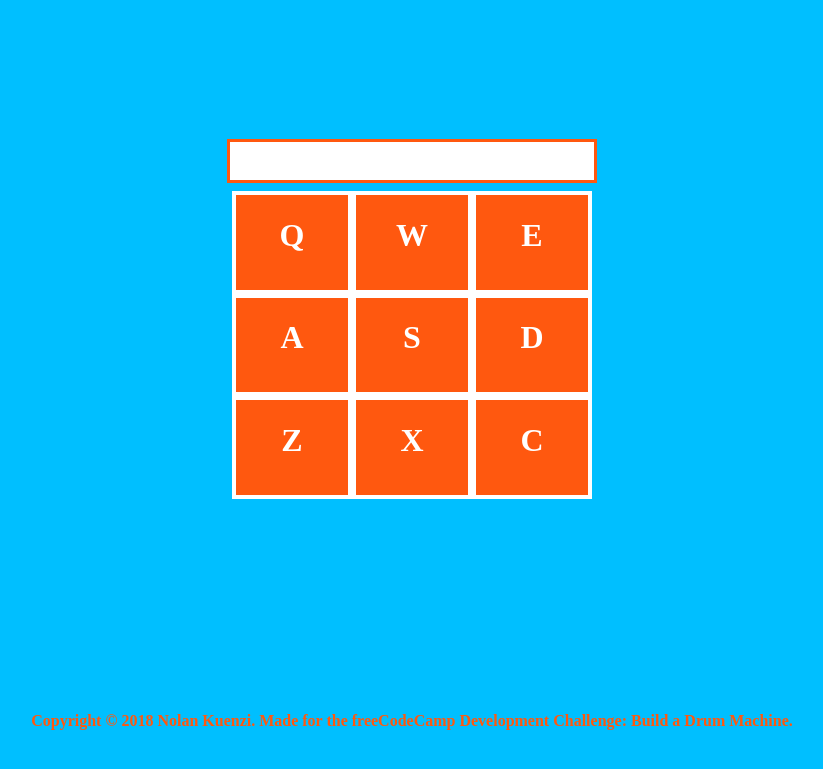
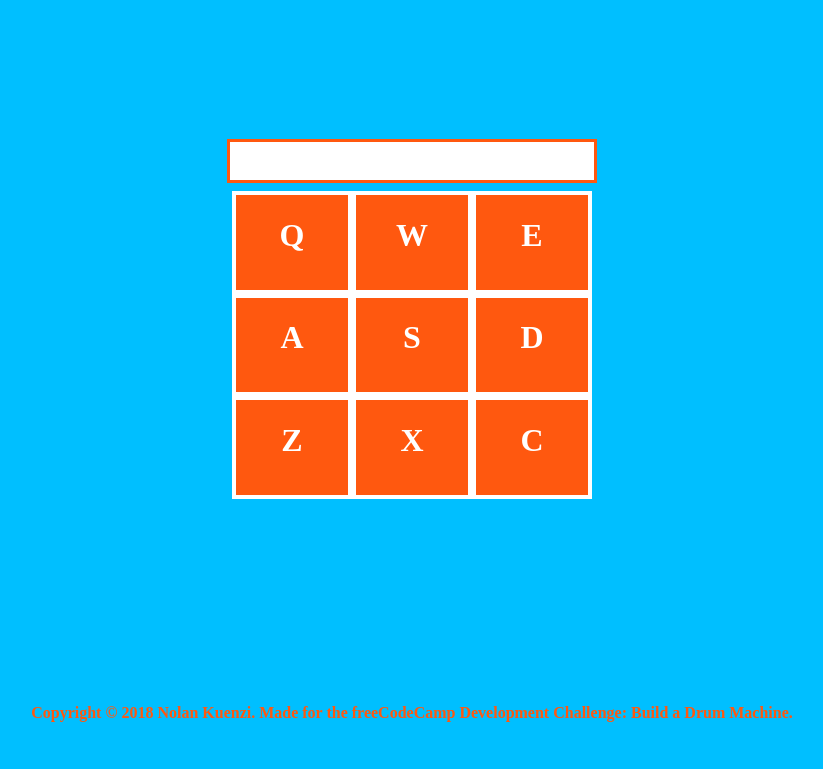
Before and after one commit to NolanKuenzi/drumMachine, a React app: page / in a window 1280 px wide. Shown: the part 79-848 px from the top of the page, without its empty margins (228-1051 px from the left). After the commit the page ends 821 px from the top, so only its background shows below. Built offline with nearby package versions, Linux system fonts and the light colour scheme.

Commit message:
layout update

```diff
--- a/src/index.css
+++ b/src/index.css
@@ -6,6 +6,10 @@ body {
 	height: 100%;
 	background-color: blue;
 	background-color: #00BFFF;
+}
+
+#drumPadContain {
+	height: 100%;
 }
 
 #header {
@@ -37,7 +41,7 @@ input {
 
 #drumKeys {
 	height: 100%;
-	padding-bottom: 17em;
+	padding-bottom: 15em;
 	position: relative;
 	top: 0.5em;
 }
@@ -69,7 +73,7 @@ h1 {
 #footer {
 	position: relative;
 	text-align: center;
-	margin-top: -4.5em;
+	margin-top: -3em;
 	color: orange;
 	color: #FF580F;
 }
```
